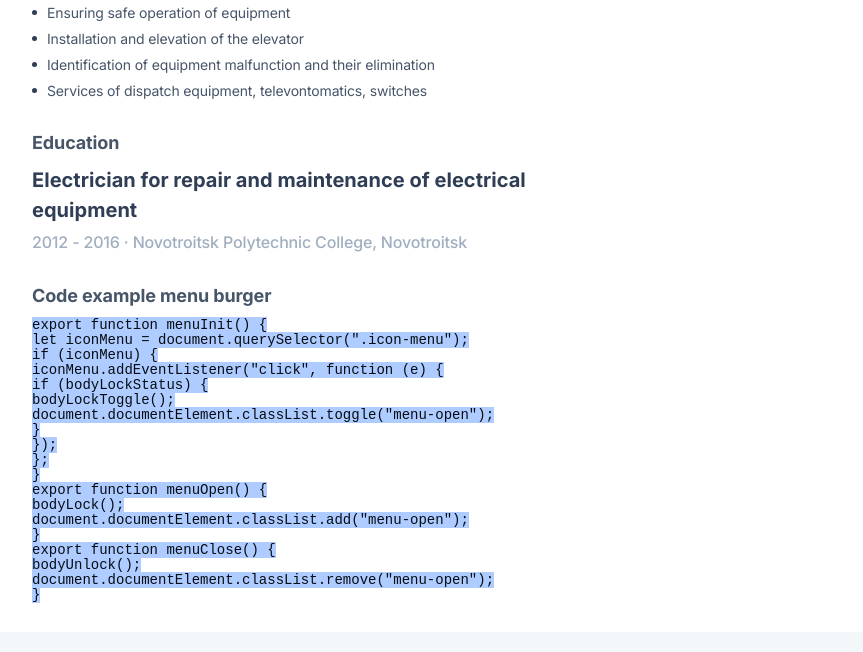
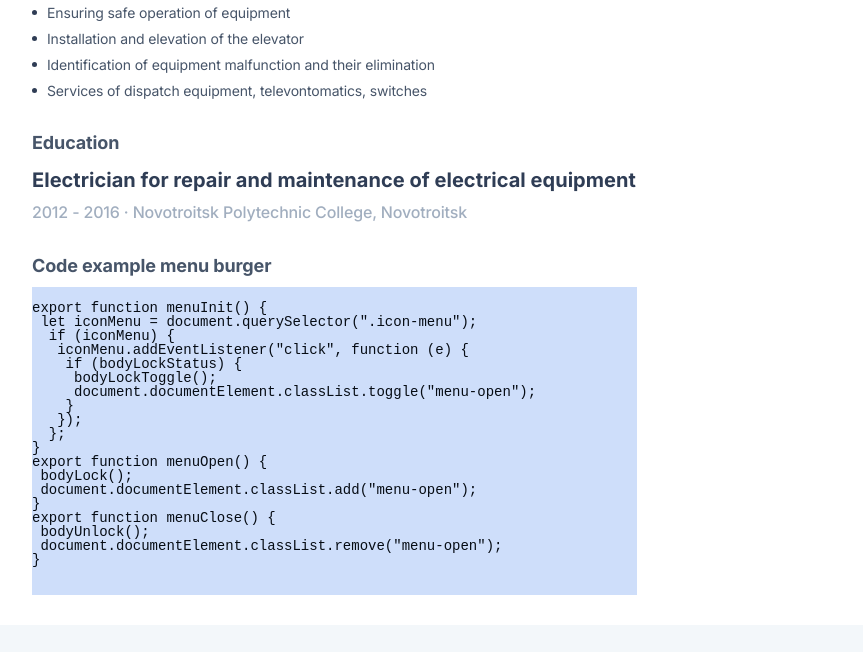
Before and after one commit to defasttowin/rsschool-cv, a plain HTML site: page index.html in a window 1280 px wide. Shown: the part 1012-1664 px from the top of the page, without its empty margins (208-1071 px from the left). Drawn offline with Linux system fonts and the light colour scheme.

Commit message:
feat: eddit code block

```diff
--- a/css/style.css
+++ b/css/style.css
@@ -237,7 +237,7 @@ html {
 	margin: 0px 0px 10px 0px;
 }
 .code-example__code {
-	background-color: #aeccff;
+	background-color: #cedefa;
 	color: #060c14;
 }
 
--- a/index.html
+++ b/index.html
@@ -113,28 +113,29 @@
 						<section class="code-example" id="Code">
 							<div class="code-example__container">
 								<h2 class="code-example__title title">Code example menu burger</h2>
-								<code class="code-example__code">
-									export function menuInit() {<br />
-									let iconMenu = document.querySelector(".icon-menu");<br />
-									if (iconMenu) {<br />
-									iconMenu.addEventListener("click", function (e) {<br />
-									if (bodyLockStatus) {<br />
-									bodyLockToggle();<br />
-									document.documentElement.classList.toggle("menu-open");<br />
-									}<br />
-									});<br />
-									};<br />
-									}<br />
-									export function menuOpen() {<br />
-									bodyLock();<br />
-									document.documentElement.classList.add("menu-open");<br />
-									}<br />
-									export function menuClose() {<br />
-									bodyUnlock();<br />
-									document.documentElement.classList.remove("menu-open");<br />
-									}
-								</code>
-							</div>
+								<pre class="code-example__code">
+									<code >
+export function menuInit() {
+ let iconMenu = document.querySelector(".icon-menu");
+  if (iconMenu) {
+   iconMenu.addEventListener("click", function (e) {
+    if (bodyLockStatus) {
+     bodyLockToggle();
+     document.documentElement.classList.toggle("menu-open");
+    }
+   });
+  };
+}
+export function menuOpen() {
+ bodyLock();
+ document.documentElement.classList.add("menu-open");
+}
+export function menuClose() {
+ bodyUnlock();
+ document.documentElement.classList.remove("menu-open");
+}
+									</code>
+								</pre>
 						</section>
 					</div>
 					<div class="main__column-right">
```
